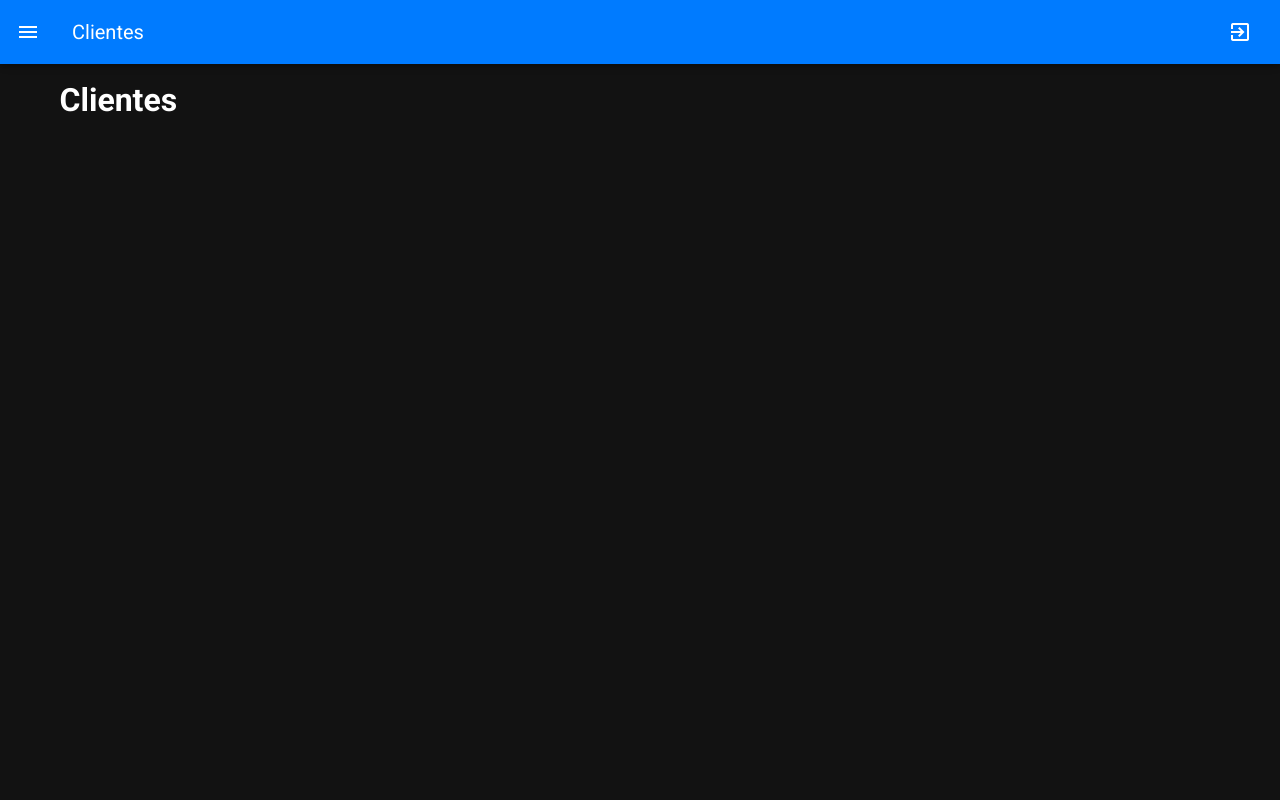
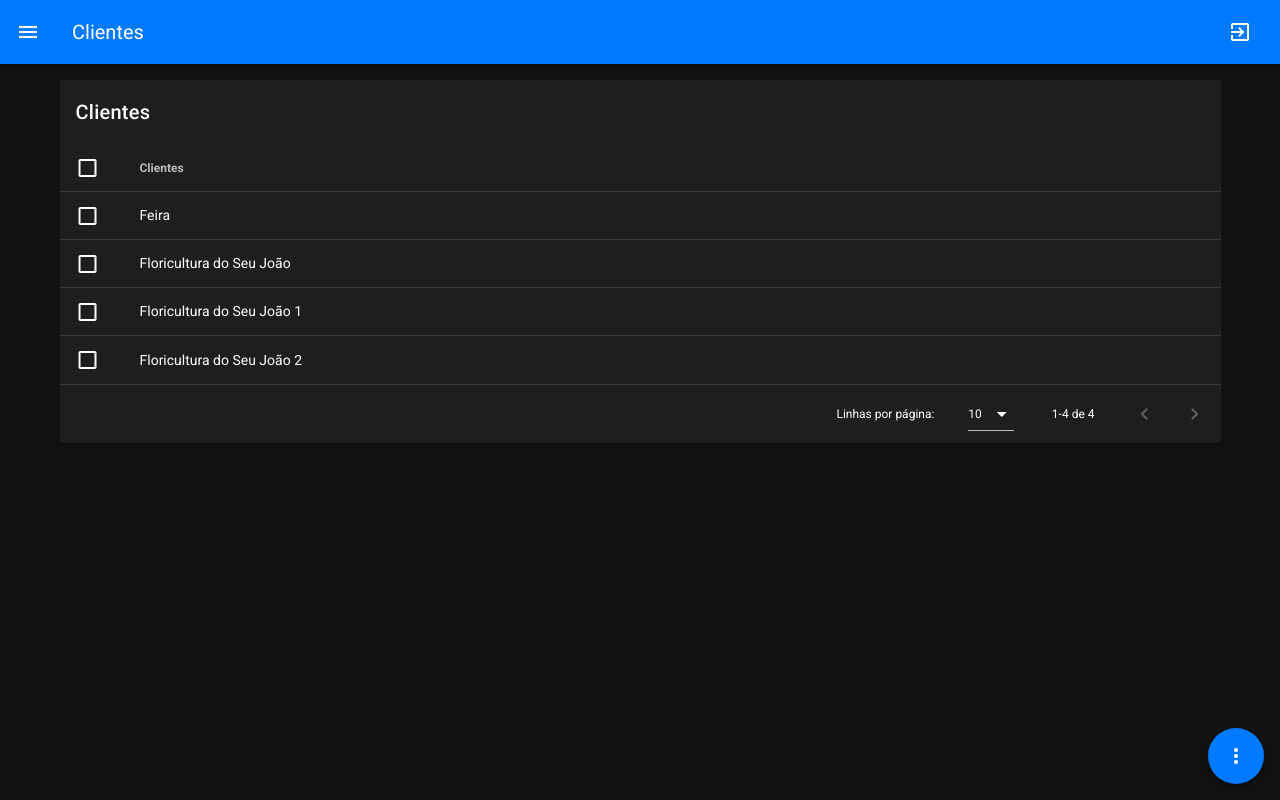
Before and after one commit to BrunaHosken/custo-producao-agricola, a Vue app in the folder front/: page /dashboard/clientes in a window 1280 px wide. Built offline with nearby package versions, Linux system fonts and the light colour scheme.

Commit message:
tela clientes

```diff
--- a/front/src/modules/dashboard/modules/clientes/views/Clientes.vue
+++ b/front/src/modules/dashboard/modules/clientes/views/Clientes.vue
@@ -1,9 +1,202 @@
 <template>
-  <h1>Clientes</h1>
+  <v-layout row wrap>
+    <v-flex xs12>
+      <v-card>
+        <v-card-title>
+          Clientes
+          <v-spacer></v-spacer>
+        </v-card-title>
+        <v-data-table
+          v-model="selected"
+          :headers="headers"
+          :items="produtos"
+          show-select
+          item-key="nome"
+          multi-select
+          loading="false"
+          loading-text="Loading... Please wait"
+        >
+        </v-data-table>
+      </v-card>
+    </v-flex>
+
+    <v-dialog v-model="cliente" persistent max-width="600px">
+      <v-flex xs12>
+        <v-card class="elevation-24" outlined>
+          <v-toolbar color="primary" dark>
+            <v-list-item two-line>
+              <v-list-item-content>
+                <v-list-item-title class="text-h5 mb-1">
+                  {{ title }}
+                </v-list-item-title>
+              </v-list-item-content>
+            </v-list-item>
+            <v-btn icon dark @click="cliente = false">
+              <v-icon>mdi-close</v-icon>
+            </v-btn>
+          </v-toolbar>
+
+          <v-card-text>
+            <v-form>
+              <v-container>
+                <v-row class="mt-0">
+                  <v-col cols="12" md="12">
+                    <v-text-field
+                      :error-messages="nomeErrors"
+                      :success="!$v.formEdit.nome.$invalid"
+                      v-model.trim="$v.formEdit.nome.$model"
+                      label="Nome do cliente"
+                      required
+                    ></v-text-field>
+                  </v-col>
+                </v-row>
+              </v-container>
+            </v-form>
+          </v-card-text>
+          <v-card-actions class="mb-4">
+            <v-spacer></v-spacer>
+            <v-btn color="secundary" class="mr-4" @click="cancelar">
+              Cancelar
+            </v-btn>
+            <v-btn
+              color="success"
+              class="mr-4"
+              :disabled="$v.$invalid"
+              @click="salvar"
+            >
+              Salvar
+            </v-btn>
+          </v-card-actions>
+        </v-card>
+      </v-flex>
+    </v-dialog>
+
+    <AppFloatingButton
+      v-show="true"
+      :itensLength="selected.length"
+      @register="novoItem"
+      @edicao="edicaoItens"
+      @deletou="deletouItens"
+    />
+  </v-layout>
 </template>
 
 <script>
+import moment from "moment";
+import { required, minLength, minValue } from "vuelidate/lib/validators";
+import formatCurrentMixin from "./../../../../../mixins/format-currency";
+import AppFloatingButton from "./../../components/AppFloatingButton.vue";
+
 export default {
-  name: "Clientes",
+  name: "Despesas",
+  components: {
+    AppFloatingButton,
+  },
+  mixins: [formatCurrentMixin],
+  data() {
+    return {
+      formEdit: {
+        index: 0,
+        nome: "",
+      },
+      selected: [],
+      headers: [
+        {
+          text: "Clientes",
+          align: "start",
+          sortable: false,
+          value: "nome",
+        },
+      ],
+      produtos: [
+        {
+          index: 1,
+          nome: "Feira",
+        },
+        {
+          index: 2,
+          nome: "Floricultura do Seu João",
+        },
+        {
+          index: 3,
+          nome: "Floricultura do Seu João 1",
+        },
+        {
+          index: 4,
+          nome: "Floricultura do Seu João 2",
+        },
+      ],
+      cliente: false,
+      editou: false,
+      deletou: false,
+    };
+  },
+  validations() {
+    return {
+      formEdit: {
+        nome: {
+          required,
+          minLength: minLength(2),
+        },
+      },
+    };
+  },
+  computed: {
+    title() {
+      return this.editou ? "Editar Cliente" : "Novo Cliente";
+    },
+    nomeErrors() {
+      const errors = [];
+      const nome = this.$v.formEdit.nome;
+      if (!nome.$dirty) {
+        return errors;
+      }
+      !nome.required && errors.push("Descrição é obrigatória!");
+      !nome.minLength &&
+        errors.push(
+          `Insira pelo menos ${nome.$params.minLength.min} caracteres!`
+        );
+      return errors;
+    },
+  },
+
+  methods: {
+    novoItem() {
+      this.cliente = true;
+    },
+    edicaoItens(item) {
+      this.cliente = item;
+      console.log(this.selected);
+      this.editou = true;
+      this.formEdit = {
+        index: this.selected[0].index,
+        nome: this.selected[0].nome,
+      };
+    },
+    deletouItens(item) {
+      this.deletou = item;
+      console.log(this.deletou);
+    },
+
+    cancelar() {
+      this.cliente = false;
+    },
+    salvar() {
+      this.cliente = false;
+      console.log(this.formEdit);
+    },
+  },
 };
 </script>
+
+<style>
+h3 {
+  align-items: center;
+  display: flex;
+  flex-wrap: wrap;
+  font-size: 1.25rem;
+  font-weight: 500;
+  letter-spacing: 0.0125em;
+  line-height: 2rem;
+}
+</style>
--- a/front/src/modules/dashboard/modules/components/AppFloatingButton.vue
+++ b/front/src/modules/dashboard/modules/components/AppFloatingButton.vue
@@ -94,7 +94,8 @@ export default {
       }
     },
     newRegister() {
-      console.log(this.$route.path);
+      const novo = true;
+      this.$emit("register", novo);
       switch (this.$route.path) {
         case "/dashboard/despesas":
           this.$router.push("/dashboard/despesas/new");
```
